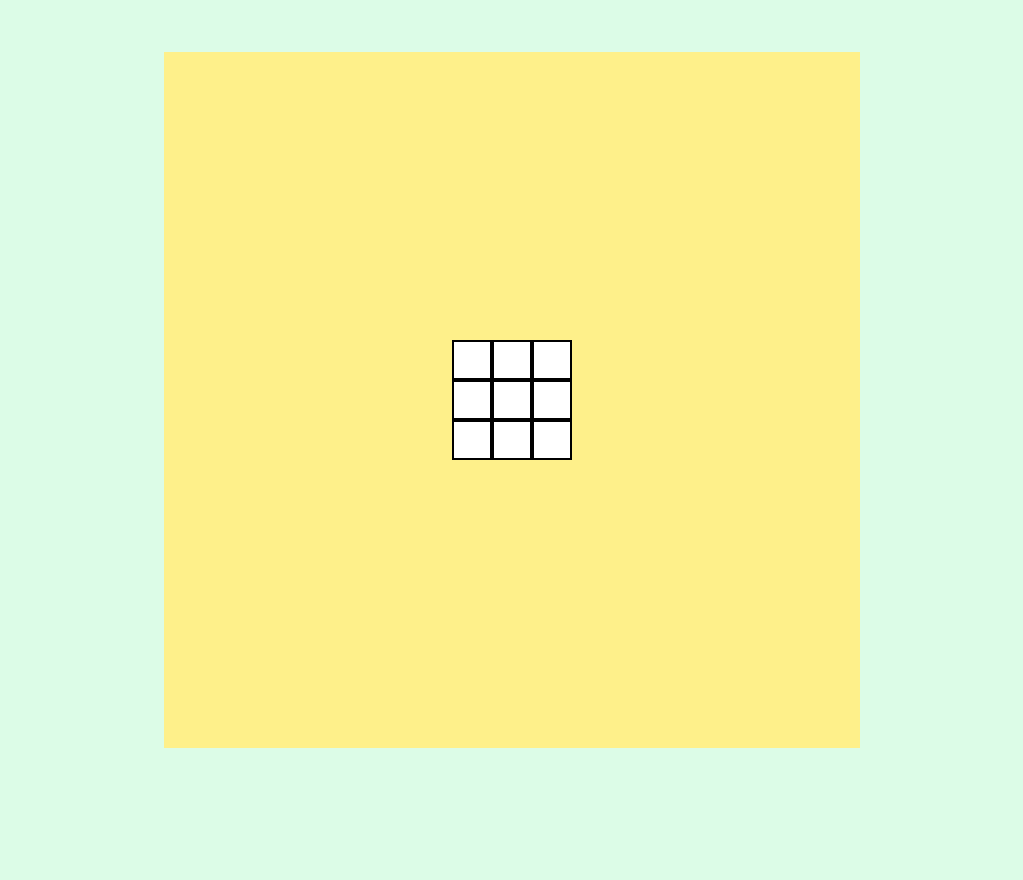
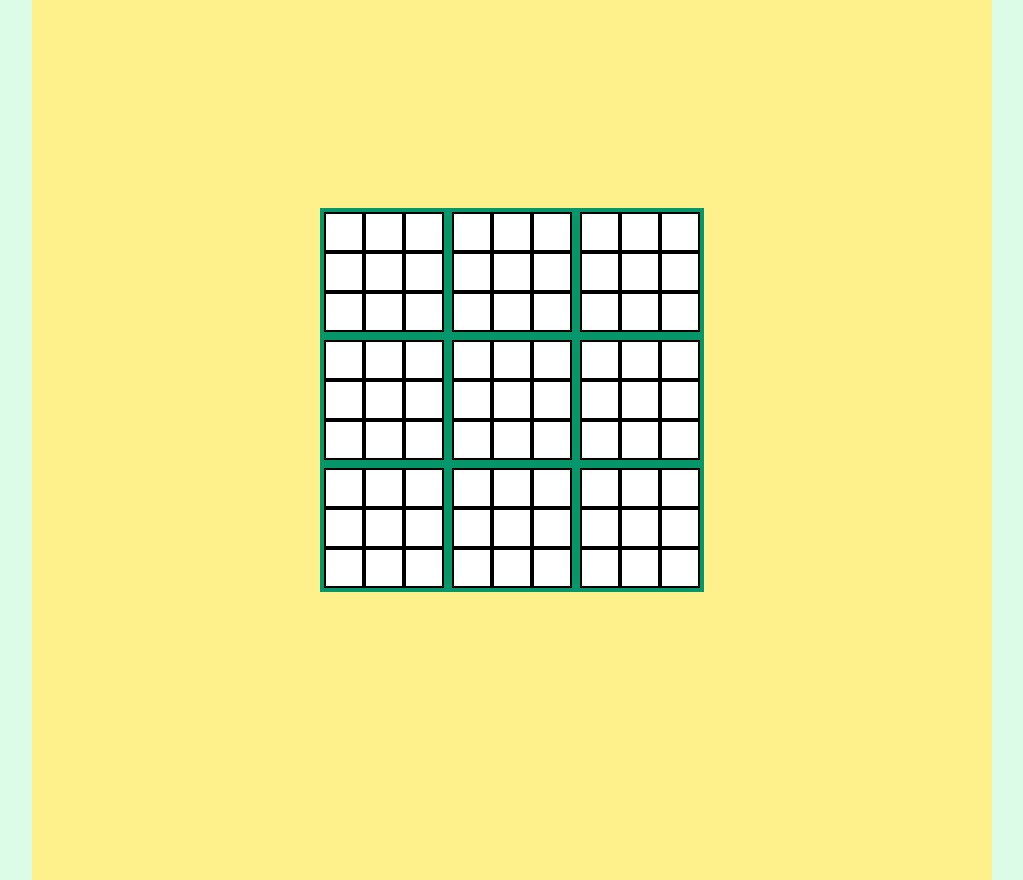
Before and after one commit to Maxim12313/ultimate-tic-tac-toe, a Next.js app: page / in a window 1280 px wide. Shown: the whole page, without its empty margins (128-1151 px from the left). Before the commit the page ends 800 px from the top, so only its background shows below. Built offline with nearby package versions, Linux system fonts and the light colour scheme.

Commit message:
bigger board

```diff
--- /dev/null
+++ b/src/app/big-board.js
@@ -0,0 +1,25 @@
+"use client";
+import { useState } from "react";
+import Board from "./mini-board";
+
+export default function BigBoard() {
+  return (
+    <div>
+      <div className="flex flex-row">
+        <Board />
+        <Board />
+        <Board />
+      </div>
+      <div className="flex flex-row">
+        <Board />
+        <Board />
+        <Board />
+      </div>
+      <div className="flex flex-row">
+        <Board />
+        <Board />
+        <Board />
+      </div>
+    </div>
+  );
+}
--- a/src/app/layout.js
+++ b/src/app/layout.js
@@ -4,8 +4,8 @@ import "./globals.css";
 const inter = Inter({ subsets: ["latin"] });
 
 export const metadata = {
-  title: "Create Next App",
-  description: "Generated by create next app",
+  title: "Ultimate Tic Tac Toe",
+  description: "cooler tic tac toe",
 };
 
 export default function RootLayout({ children }) {
--- a/src/app/mini-board.js
+++ b/src/app/mini-board.js
@@ -15,7 +15,6 @@ function Square({ value, onClick}) {
     );
 }
 
-
 export default function Board() {
   const [turn, setTurn] = useState('x');
   const [squares, setSquares] = useState(Array(9).fill(null));
@@ -30,7 +29,7 @@ export default function Board() {
       }
       //ver
       if (squares[i] != null && squares[i] == squares[i + 3] && squares[i] == squares[i + 6]) {
-        squares[i] = squares[base + 1] = squares[squares + 2] = squares[i] + '#';
+        squares[i] = squares[i + 3] = squares[i + 6] = squares[i] + '#';
         return true;
       }
     }
@@ -59,7 +58,7 @@ export default function Board() {
   }
 
   return (
-    <div>
+    <div className="border-4 border-emerald-600">
       <div className="flex flex-row">
         <Square value={squares[0]} onClick={() => squareClick(0)} />
         <Square value={squares[1]} onClick={() => squareClick(1)} />
--- a/src/app/page.js
+++ b/src/app/page.js
@@ -1,11 +1,11 @@
 "use client";
-import Board from './mini-board.js';
+import BigBoard from './big-board';
 
 export default function Home() {
   return (
     <div className="flex justify-center items-center h-dvh">
       <div className="bg-yellow-200 p-72">
-        <Board />
+        <BigBoard />
       </div>
     </div>
   );
```
